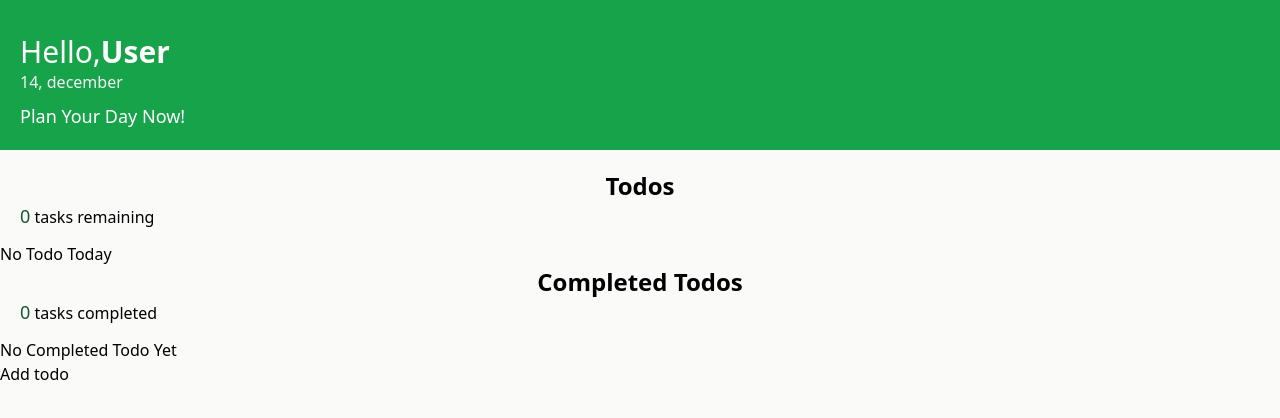
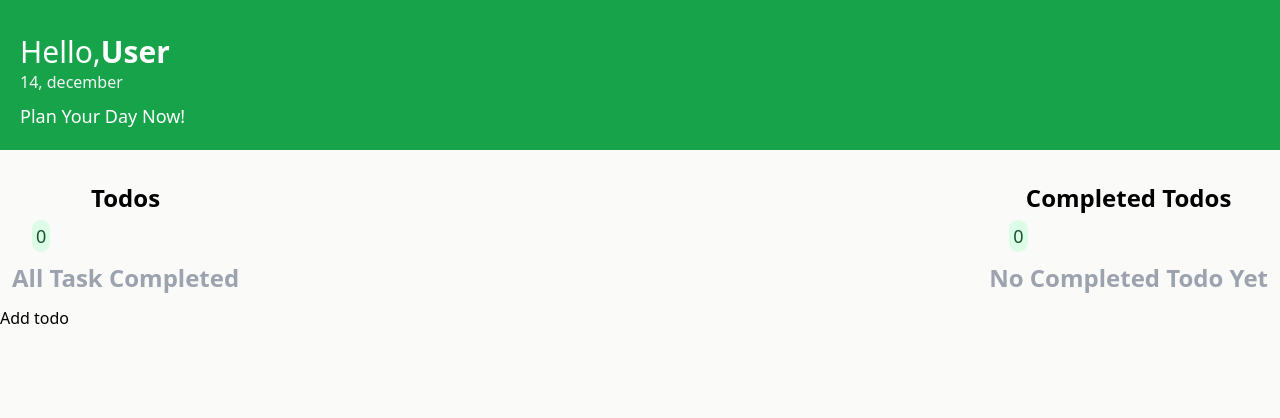
Before and after one commit to iom-future/todo-app-react, a React (Vite) app: page / in a window 1280 px wide. Shown: the top 418 px of the page. Built offline with nearby package versions, Linux system fonts and the light colour scheme.

Commit message:
fix bug when goal is checked, and update UI

```diff
--- a/src/components/TodoList.jsx
+++ b/src/components/TodoList.jsx
@@ -15,16 +15,33 @@ function TodoList({addTodo}) {
     },[addTodo])
 
     useEffect(() => {
+        //check if the todos array has taskes that are completed
+        let hasCompleted = todos.some((todo)=>todo.isCompleted===true);
+
+        //get the task that was completed
+        let completedTodo = todos.filter((todo)=> todo.isCompleted===true)//returns an array of elements whose isCompleted property is true
+
         //if the todos changes an it changes because of a check, put the check goal in the completed state
             setCompletedTodos(
-            todos.filter(todo=>todo.isCompleted===true)//returns an array of elements whose isCompleted property is true
+                (currentCompletedTodo)=>{
+                    //put the previously completed todos, and the new one; this helps to maintain the previous completed, incase no new completed, after rerender(cased by removing all the completed task from the todos)
+                    return [...currentCompletedTodo,...completedTodo]
+                }
        )
+
+
+
+       //remove all the completed taskes from the todos, if there is any, an return an array of incompleted ones
+       if(hasCompleted){
+            setTodos(todos.filter(todo=>todo.isCompleted!==true))
+       }
 
 }, [todos]);
 //remove the completed todo from todos when added to completed todo
 
 
     const checkGoal = (e)=>{
+        //when a goal is checked pick the goal and change is isCompleted to true
        setTodos(
         todos.map(todo=>todo.id===Number(e.target.id)?{...todo,isCompleted:!todo.isCompleted}:todo)
        )
@@ -32,14 +49,16 @@ function TodoList({addTodo}) {
         // console.log("checked goal")
     }
   return (
-    <section className="mt-5 ">
+    <section className="mt-5 flex flex-col md:flex-row gap-5 md:justify-between">
+
+        <div className="todo-container md:p-3">
             <header className="px-5">
-            <h2 className= "font-semibold text-center text-2xl">Todos</h2>
-            <h5 > <span className="font-medium text-lg text-green-900 ">{todos.length}</span> tasks remaining</h5>
+                <h2 className= "font-semibold text-center text-2xl md:mb-2">Todos</h2>
+                <h5 > <span className="font-medium text-lg text-green-900 p-1 bg-green-100 rounded-full  ">{todos.length}</span></h5>
             </header>
 
             <div className="todo-list-area grid grid-cols-1 gap-2 mt-3">
-            {!todos.length>0 ? <h3>No Todo Today</h3>:todos.map((todo)=>(
+                {!todos.length>0 ? <h3 className="text-2xl font-semibold text-center text-gray-400 ">All Task Completed</h3>:todos.map((todo)=>(
                     <div key={todo.id} className="flex w-[90%] gap-2 border-2 border-l-yellow-200 border-l-3 rounded-xl mx-auto p-2 items-center">
                         <div className="p-2 h-full flex items-center  w-[10%] " >
                             <input type="checkbox" className=" w-full accent-green-600 size-9" onChange={checkGoal} id={todo.id} />
@@ -55,16 +74,18 @@ function TodoList({addTodo}) {
                 ))}
             </div>
 
+        </div>
 
+        <div className="completed-todo-container md:p-3">
             <header className="px-5">
-            <h2 className= "font-semibold text-center text-2xl">Completed Todos</h2>
-            <h5 > <span className="font-medium text-lg text-green-900 ">{completedTodos.length}</span> tasks completed</h5>
+                <h2 className= "font-semibold text-center text-2xl md:mb-2">Completed Todos</h2>
+                <h5 > <span className="font-medium text-lg text-green-900 p-1 bg-green-100 rounded-full ">{completedTodos.length}</span></h5>
             </header>
          <div className="todo-list-area grid grid-cols-1 gap-2 mt-3">
-            {!completedTodos.length>0 ? <h3>No Completed Todo Yet</h3>:completedTodos.map((todo)=>(
+            {!completedTodos.length>0 ? <h3 className="text-2xl font-semibold text-center text-gray-400 " >No Completed Todo Yet</h3>:completedTodos.map((todo)=>(
                 <div key={Math.random()} className="flex w-[90%] gap-2 border-2 border-l-yellow-200 border-l-3 rounded-xl mx-auto p-2 items-center">
                     <div className="p-2 h-full flex items-center  w-[10%] " >
-                        <input type="checkbox" className=" w-full accent-green-600 size-9" onChange={checkGoal} id={todo.id} />
+                        <input type="checkbox" className=" w-full accent-green-600 size-9"  id={todo.id} checked />
                     </div>
 
                     <div className="todo-info  bg-white border-l-2 border-[{}] w-[90%] p-2 pl-3 rounded-lg">
@@ -76,6 +97,9 @@ function TodoList({addTodo}) {
 
             ))}
         </div>
+
+        </div>
+
     </section>
   )
 }
```
Lines whose indentation alone changed are shown as unchanged.
